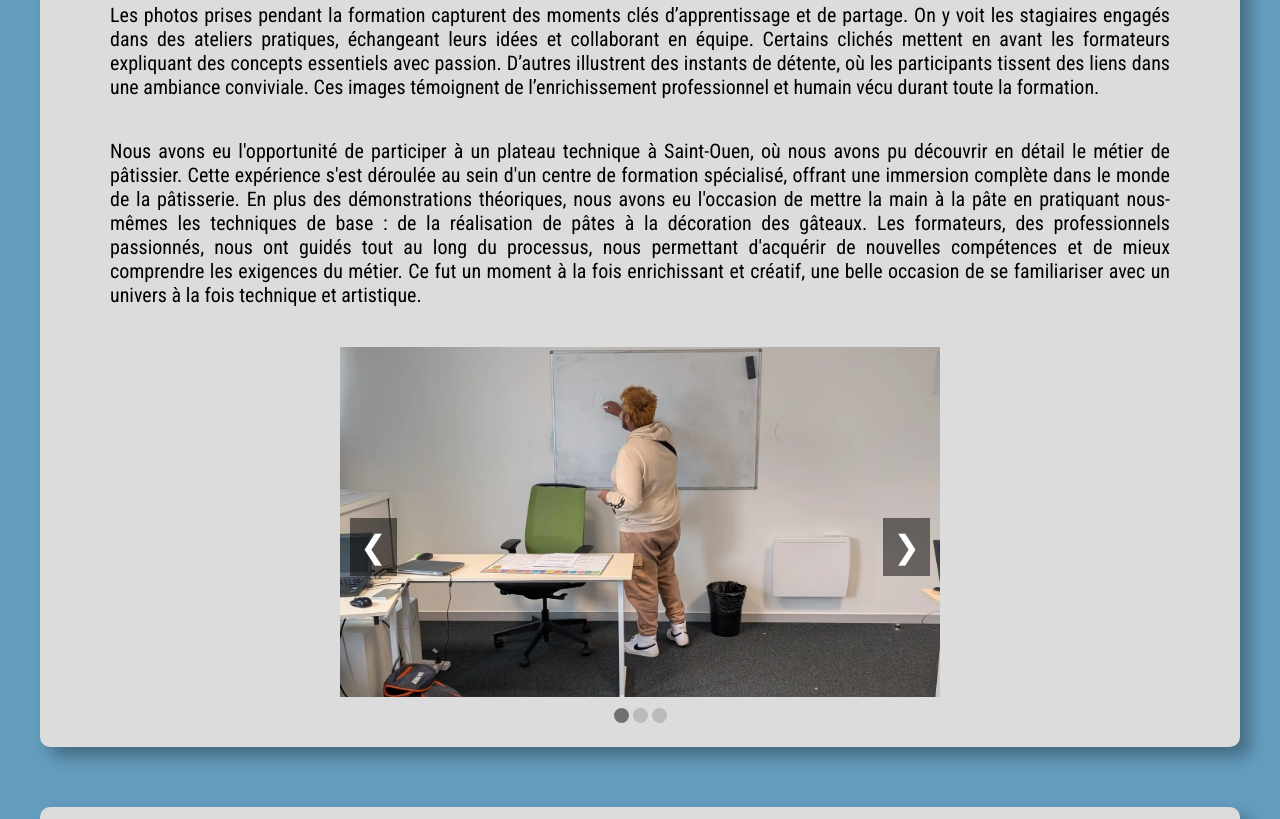
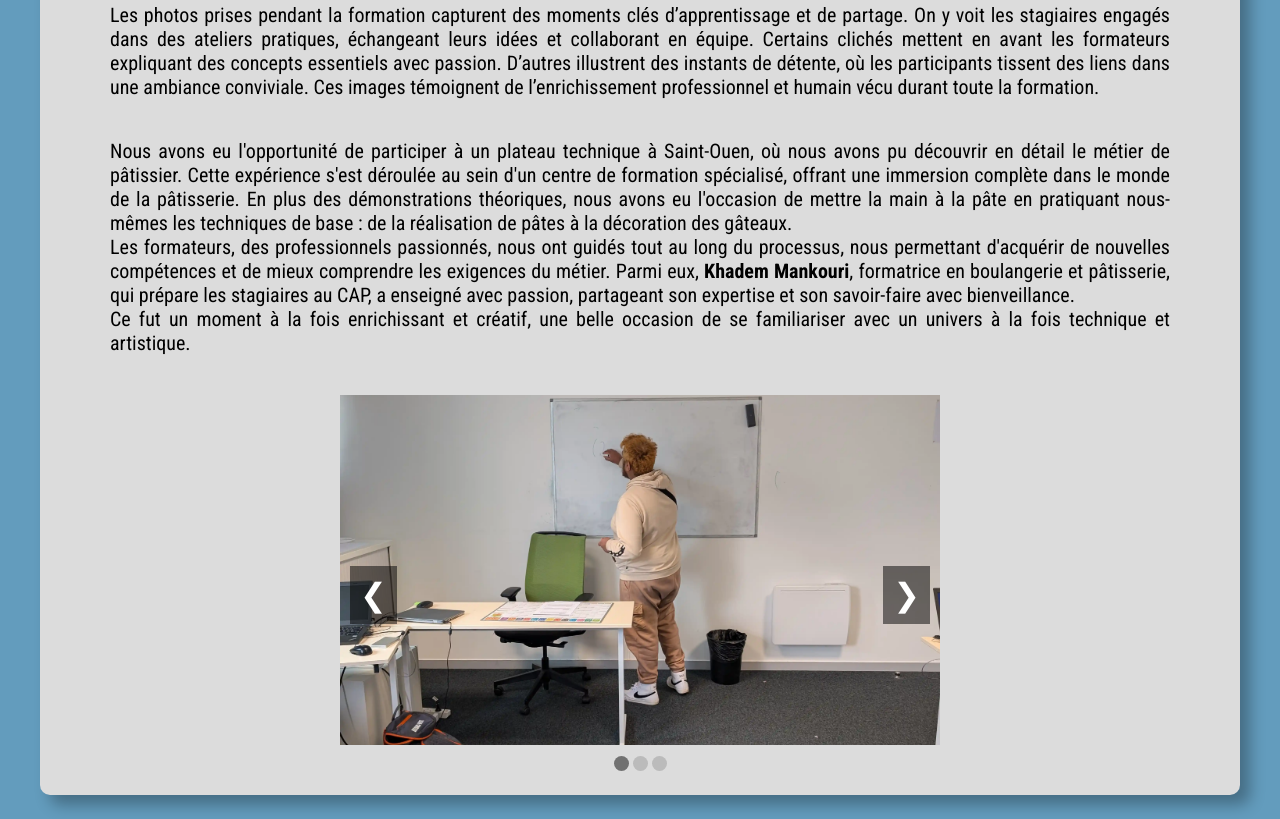
Before and after one commit to suhailadhin/blog-ressource-formation-chelles, a plain HTML site: page index.html in a window 1280 px wide. Shown: the part 3842-4661 px from the top of the page. Drawn offline with Linux system fonts and the light colour scheme; a web font is replaced by a local one.

Commit message:
new elements

```diff
--- a/index.html
+++ b/index.html
@@ -140,7 +140,11 @@
                 <h3>Un groupe soudé</h3>
                 <p>Les photos prises pendant la formation capturent des moments clés d’apprentissage et de partage. On y voit les stagiaires engagés dans des ateliers pratiques, échangeant leurs idées et collaborant en équipe. Certains clichés mettent en avant les formateurs expliquant des concepts essentiels avec passion. D’autres illustrent des instants de détente, où les participants tissent des liens dans une ambiance conviviale. Ces images témoignent de l’enrichissement professionnel et humain vécu durant toute la formation.</p>
 
-                <p>Nous avons eu l'opportunité de participer à un plateau technique à Saint-Ouen, où nous avons pu découvrir en détail le métier de pâtissier. Cette expérience s'est déroulée au sein d'un centre de formation spécialisé, offrant une immersion complète dans le monde de la pâtisserie. En plus des démonstrations théoriques, nous avons eu l'occasion de mettre la main à la pâte en pratiquant nous-mêmes les techniques de base : de la réalisation de pâtes à la décoration des gâteaux. Les formateurs, des professionnels passionnés, nous ont guidés tout au long du processus, nous permettant d'acquérir de nouvelles compétences et de mieux comprendre les exigences du métier. Ce fut un moment à la fois enrichissant et créatif, une belle occasion de se familiariser avec un univers à la fois technique et artistique.</p>
+                <p>
+                Nous avons eu l'opportunité de participer à un plateau technique à Saint-Ouen, où nous avons pu découvrir en détail le métier de pâtissier. Cette expérience s'est déroulée au sein d'un centre de formation spécialisé, offrant une immersion complète dans le monde de la pâtisserie. En plus des démonstrations théoriques, nous avons eu l'occasion de mettre la main à la pâte en pratiquant nous-mêmes les techniques de base : de la réalisation de pâtes à la décoration des gâteaux.<br>
+                Les formateurs, des professionnels passionnés, nous ont guidés tout au long du processus, nous permettant d'acquérir de nouvelles compétences et de mieux comprendre les exigences du métier. Parmi eux, <strong>Khadem Mankouri</strong>, formatrice en boulangerie et pâtisserie, qui prépare les stagiaires au CAP, a enseigné avec passion, partageant son expertise et son savoir-faire avec bienveillance.<br>
+                Ce fut un moment à la fois enrichissant et créatif, une belle occasion de se familiariser avec un univers à la fois technique et artistique.
+                </p>
             </article>
                 <article class="carousel-container">
                     <div class="carousel-slide">
```
